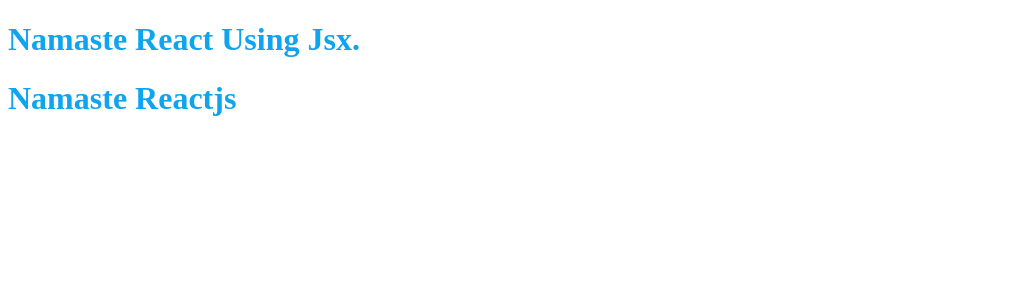
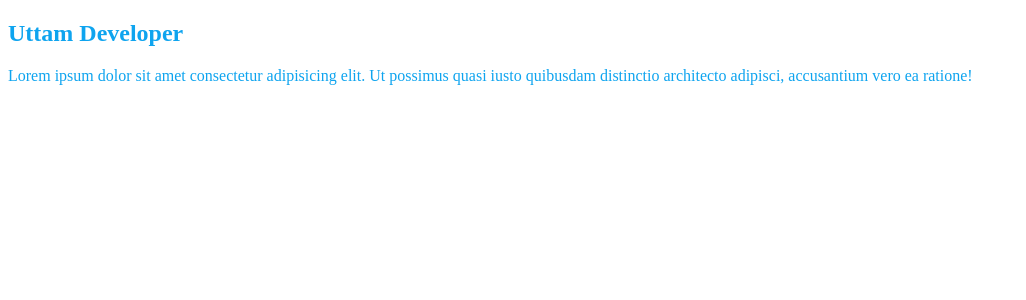
Before and after one commit to anujyadav-lab/NamasteReactJs, a React (Vite) app: page / in a window 1280 px wide. Shown: the top 300 px of the page, without its empty margins (0-1026 px from the left). Built offline with nearby package versions, Linux system fonts and the light colour scheme.

Commit message:
ep-3 part-4

```diff
--- a/App.js
+++ b/App.js
@@ -3,13 +3,13 @@
 
 // React.createElement -> object -> HTMLElement(render on dom).
 
-const Title = () => (  //In the core of react this how we create a ract element.But as it is not developer friendly we use jsx to create react elements.
+// const Title = () => (  //In the core of react this how we create a react element.But as it is not developer friendly we use jsx to create react elements.
 
-    <h1 className="head">
-        Namaste React Using Jsx.
-    </h1>
+//     <h1 className="head">
+//         Namaste React Using Jsx.
+//     </h1>
 
-    );
+//     );
 
 
 // React Functional component
@@ -19,20 +19,31 @@
 
 
 
-const HeadingComponent = () => (
-    <div id = "container">
-        <Title/>
-            <h1 className="heading">Namaste Reactjs</h1>
+// const HeadingComponent = () => (
+//     <div id = "container">
+//         <Title/>
+//             <h1 className="heading">Namaste Reactjs</h1>
 
-    </div>
-);
+//     </div>
+// );
+
+const MyCareer = () =>{
+    return <h2>Uttam Developer</h2>;
+}
+
+const Container = () =>{
+    return <div>
+  <MyCareer/>
+  <p>Lorem ipsum dolor sit amet consectetur adipisicing elit. Ut possimus quasi iusto quibusdam distinctio architecto adipisci, accusantium vero ea ratione!</p>
 
 
 
+    </div>
+}
 
 
 
 
 const root = ReactDOM.createRoot(document.getElementById('root')); //This root is the root for our react app,so whatever happens in react that will happen in this root,suppose if i want to render something that will render inside the root.
 
-root.render(<HeadingComponent/>);
+root.render(<Container/>);
```
